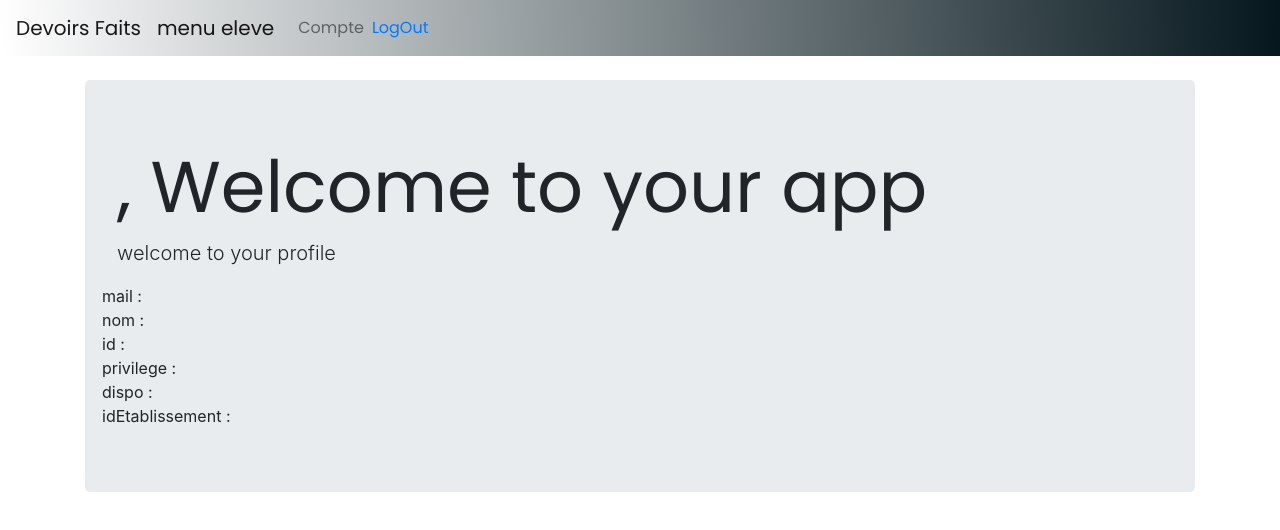
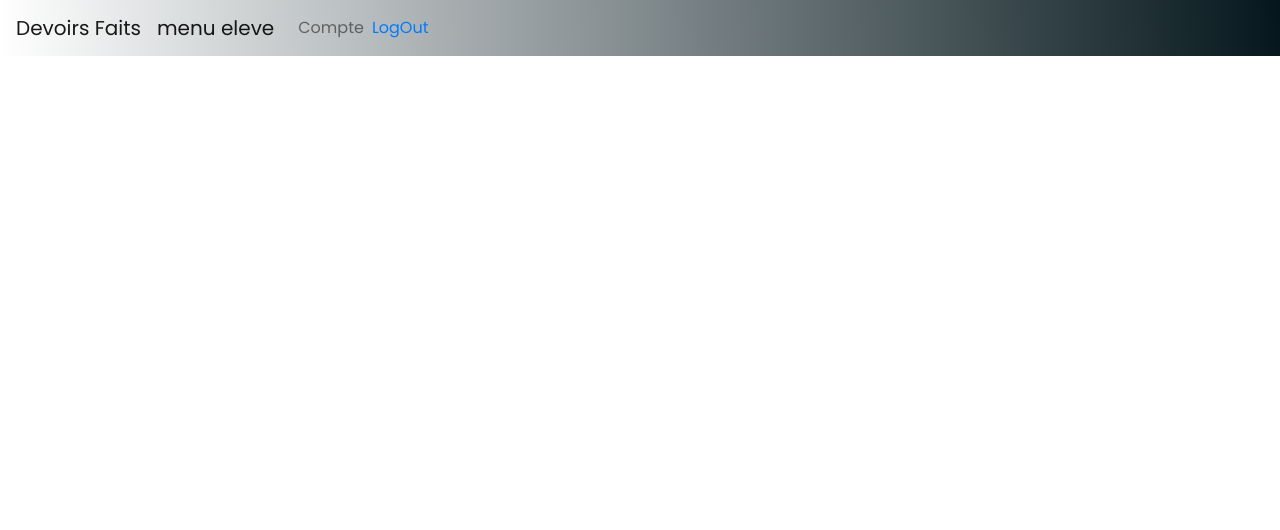
Before and after one commit to jobdoneproject/devoirsfaitsfront, an Angular app: page /profile in a window 1280 px wide. Shown: the top 530 px of the page. Built offline with nearby package versions, Linux system fonts and the light colour scheme; sample sign-in values are in the browser's storage.

Commit message:
Page profile vierge.

```diff
--- a/src/app/components/profile/profile.component.html
+++ b/src/app/components/profile/profile.component.html
@@ -3,22 +3,7 @@
 
 
 <div class="container">
+  <div class="row">
 
-  <!-- Jumbotron Header -->
-  <header class="jumbotron my-4">
-    <h1 class="display-3">  <strong>{{currentUser.prenom}}</strong>, Welcome to your app </h1>
-    <p class="lead"> welcome to your profile
-    </p>
-    <div class="row">
-
-      mail : {{currentUser.mail}}<br>
-      nom : {{currentUser.nom}}<br>
-      id : {{currentUser.idUtilisateur}}<br>
-      privilege : {{currentUser.privilege}}<br>
-      dispo : {{currentUser.disponible}}<br>
-      idEtablissement : {{currentUser.idEtablissement}}
-
-    </div>
-  </header>
-
+  </div>
 </div>
```
